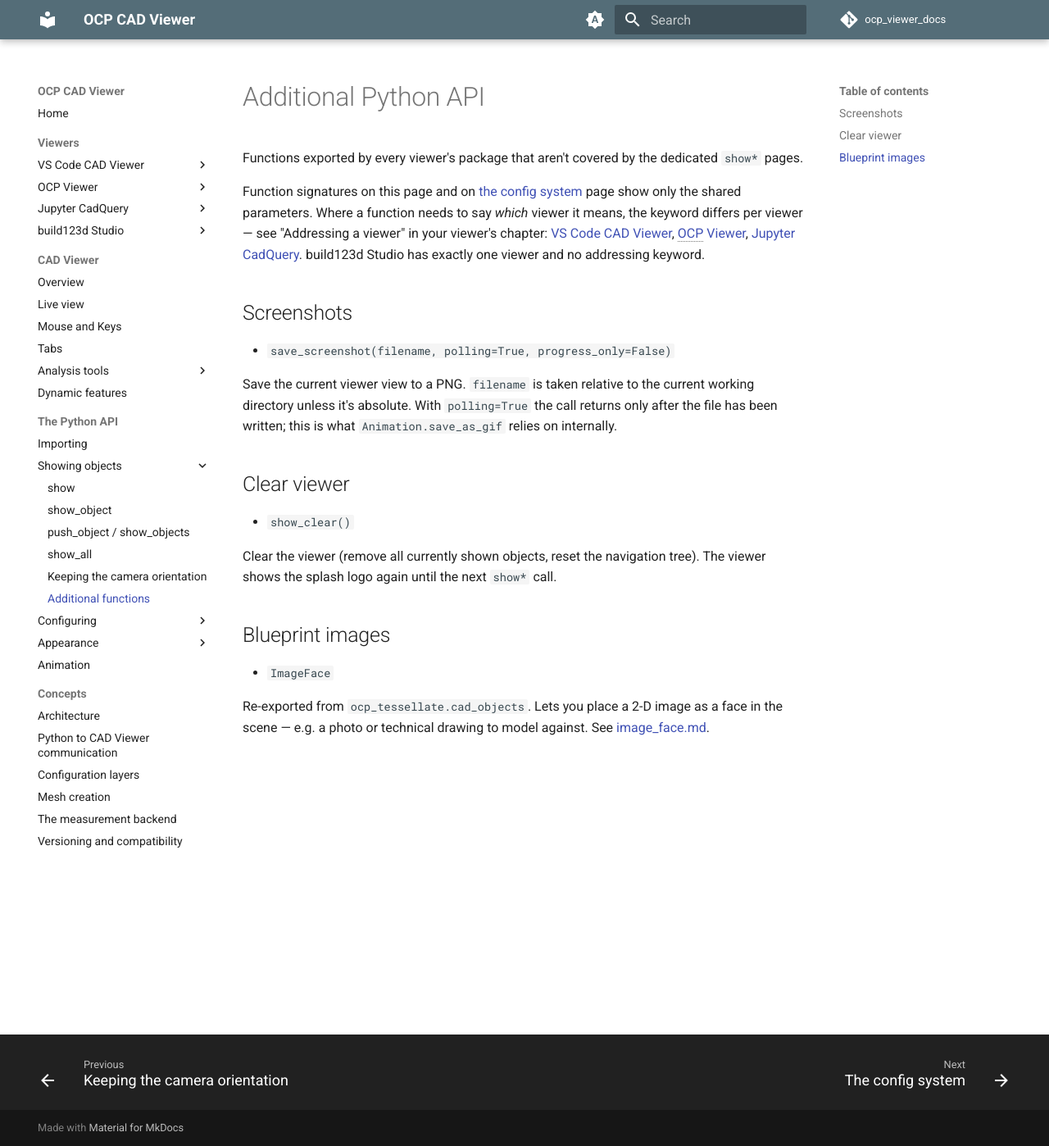
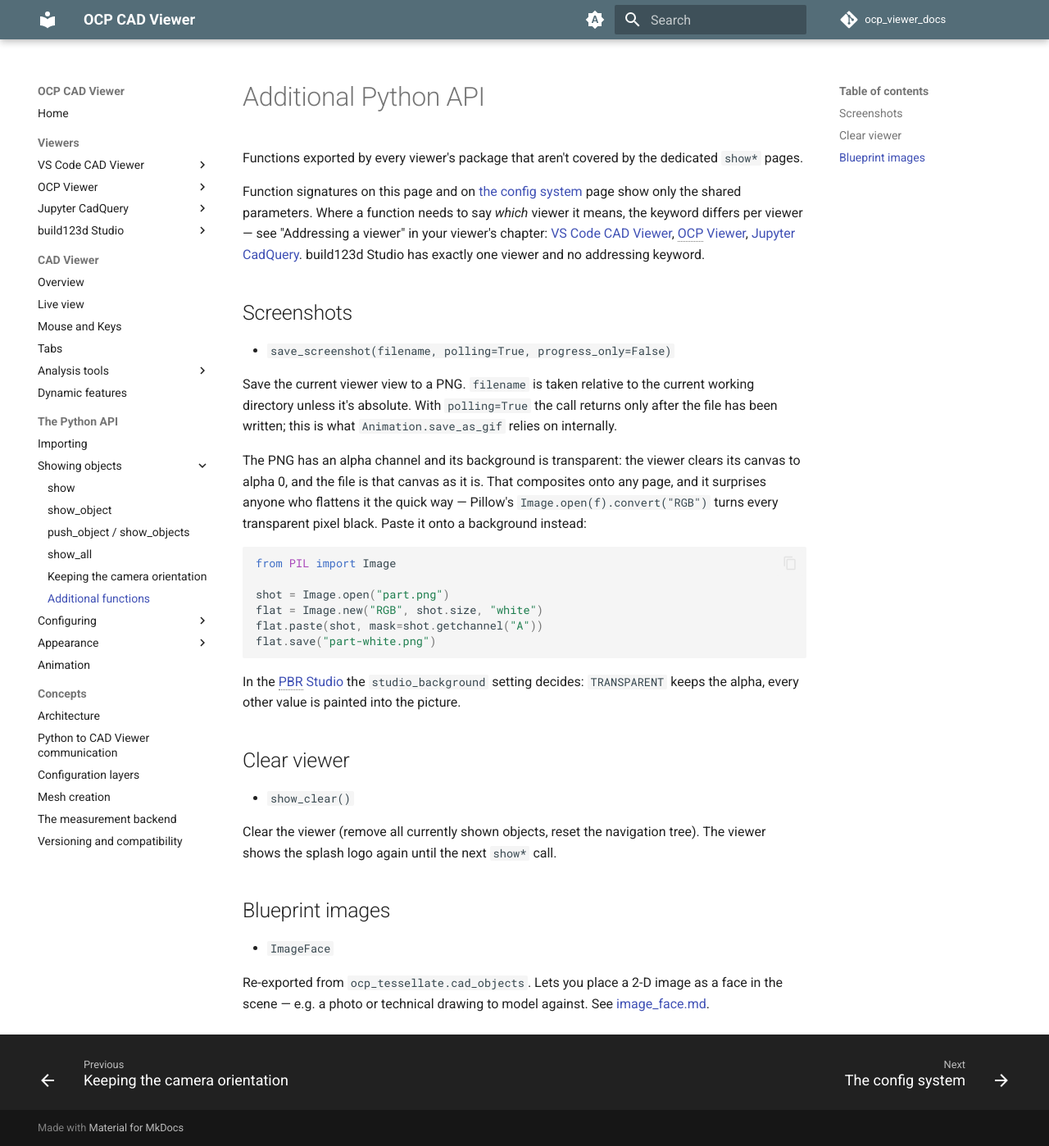
Before and after one commit to bernhard-42/ocp_viewer_docs, an MkDocs documentation site: the page built from docs/api.md, in a window 1280 px wide and 1398 px high. Shown: the whole window at 82% size. Built offline with MkDocs 1.6.1 and Material for MkDocs 9.7.7, drawn with Linux system fonts in a browser that asks for light colours; comment, search, counter and statistics services are not loaded.

Commit message:
save_screenshot: the PNG is transparent, and how to flatten it
The viewer clears its canvas to alpha 0 and the file is that canvas as
it is, so a screenshot has a transparent background. Nothing said so,
and Pillow's convert("RGB") turns every transparent pixel black. The
Screenshots section now says it, shows the paste-onto-white snippet
that keeps the picture, and names the one exception: a PBR Studio
background other than TRANSPARENT is painted into the file. The headless
page points there.

Co-Authored-By: Claude Fable 5.1 <noreply@anthropic.com>

````diff
--- a/docs/api.md
+++ b/docs/api.md
@@ -10,6 +10,19 @@ Function signatures on this page and on [the config system](config.md) page show
 
   Save the current viewer view to a PNG. `filename` is taken relative to the current working directory unless it's absolute. With `polling=True` the call returns only after the file has been written; this is what `Animation.save_as_gif` relies on internally.
 
+  The PNG has an alpha channel and its background is transparent: the viewer clears its canvas to alpha 0, and the file is that canvas as it is. That composites onto any page, and it surprises anyone who flattens it the quick way — Pillow's `Image.open(f).convert("RGB")` turns every transparent pixel black. Paste it onto a background instead:
+
+  ```python
+  from PIL import Image
+
+  shot = Image.open("part.png")
+  flat = Image.new("RGB", shot.size, "white")
+  flat.paste(shot, mask=shot.getchannel("A"))
+  flat.save("part-white.png")
+  ```
+
+  In the [PBR Studio](pbr_studio.md) the `studio_background` setting decides: `TRANSPARENT` keeps the alpha, every other value is painted into the picture.
+
 ## Clear viewer
 
 - `show_clear()`
````
Also changed, not shown: docs/viewers/ocp_viewer/headless.md (+1 -1 lines).
